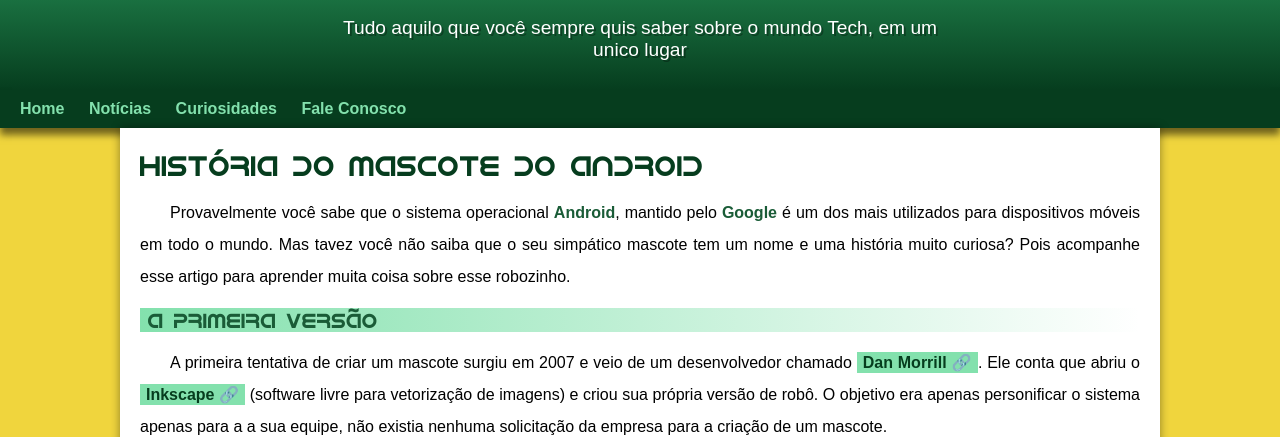
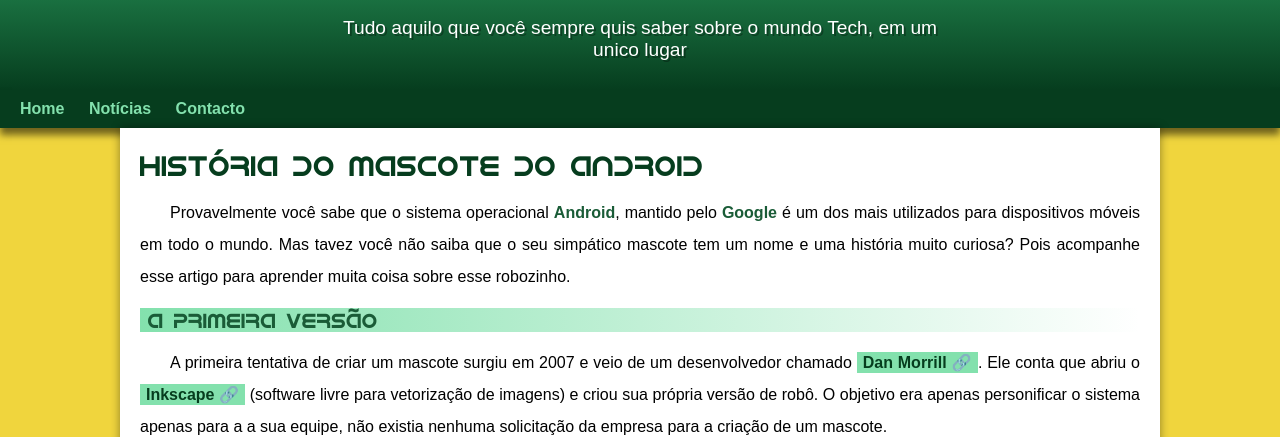
Before and after one commit to PaisMurama/projecto-android, a plain HTML site: page index.html in a window 1280 px wide. Shown: the part 100-537 px from the top of the page. Drawn offline with Linux system fonts and the light colour scheme.

Commit message:
Problema de Padding resolvido

```diff
--- a/estilo/style.css
+++ b/estilo/style.css
@@ -68,7 +68,7 @@ header > p{
     padding-right: 10px;
     padding-left: 10px;
     margin: auto;
-    margin-bottom: 20px;
+    padding-bottom: 20px;
     text-shadow: 2px 2px 0px rgba(0, 0, 0, 0.315);
 
 }
--- a/index.html
+++ b/index.html
@@ -18,8 +18,7 @@
     <nav>
         <a href="#">Home</a>
         <a href="#">Notícias</a>
-        <a href="#">Curiosidades</a>
-        <a href="#">Fale Conosco</a>
+        <a href="#">Contacto</a>
     </nav>
     <main>
         <article>
```
